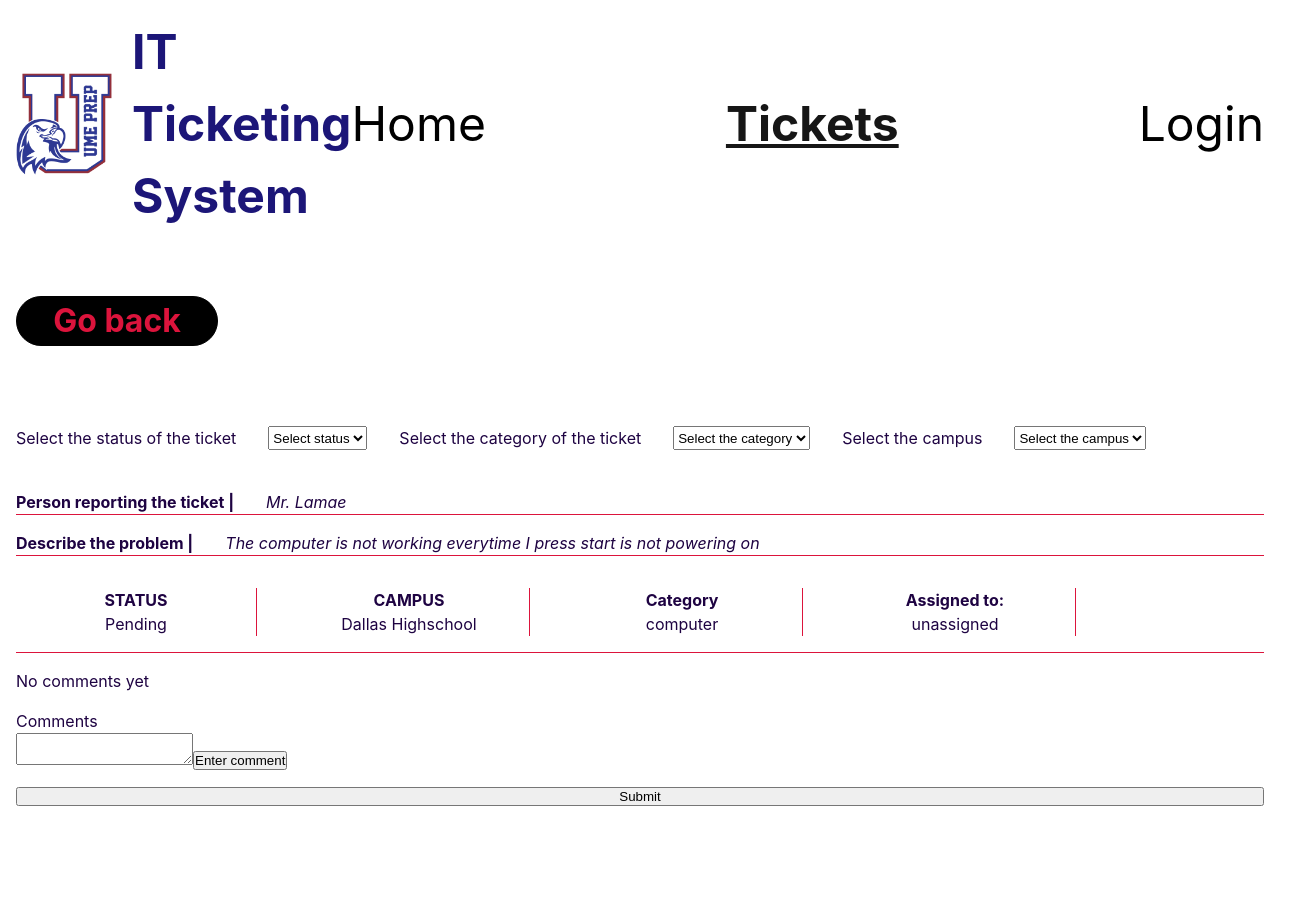
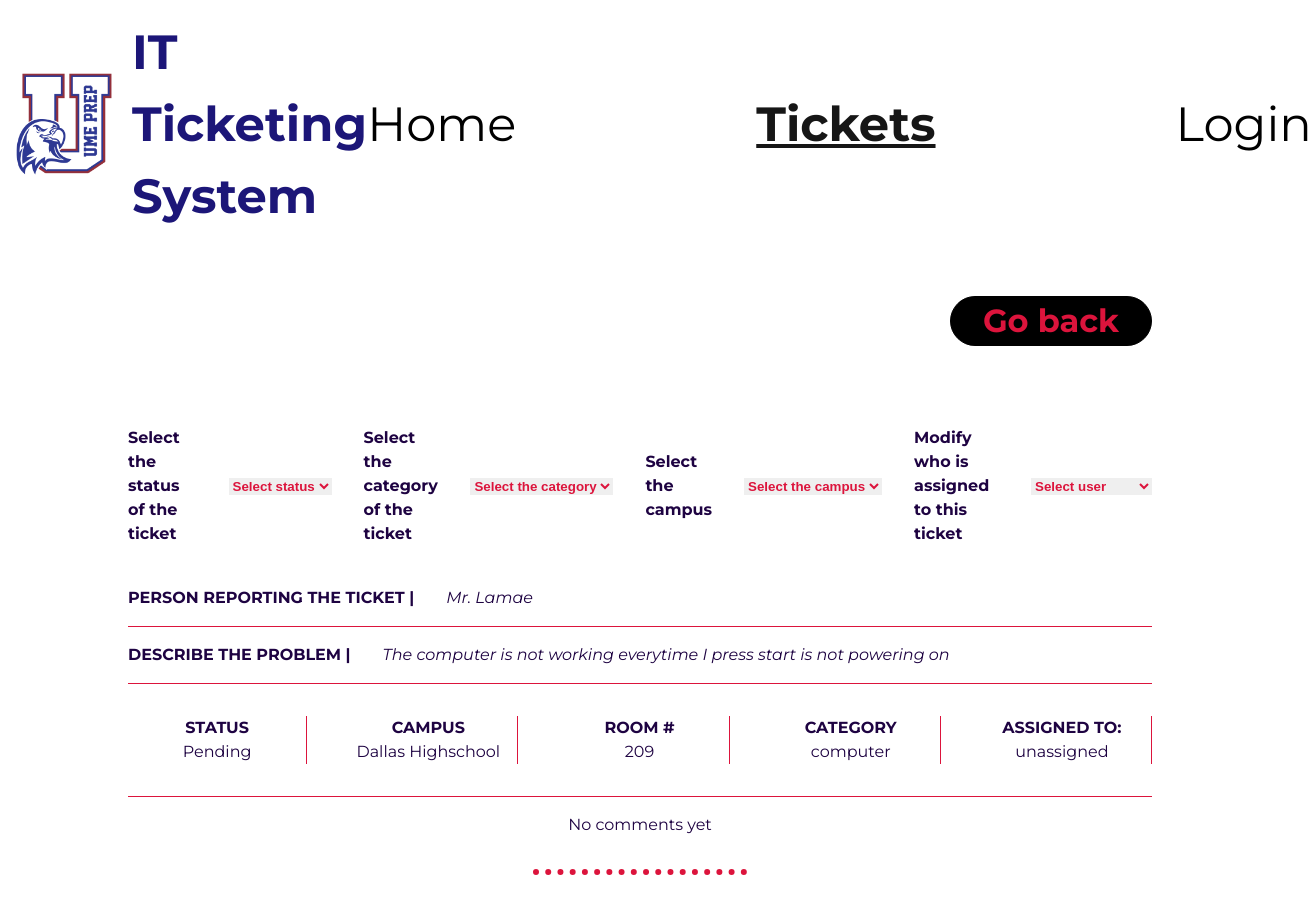
Before and after one commit to jbarriguete86/UME-IT-ticketing-system, a React (Vite) app in the folder IT ticketing system/: page /tickets/1 in a window 1280 px wide. Shown: the top 901 px of the page, 1312 px wide, since content can reach past the window. Before the commit the page ends 806 px from the top, so only its background shows below. Built offline with nearby package versions, Linux system fonts and the light colour scheme.

Commit message:
update_5924
Create the ticket, create the new ticket.

```diff
--- a/IT ticketing system/index.html
+++ b/IT ticketing system/index.html
@@ -4,6 +4,10 @@
     <meta charset="UTF-8" />
     <meta name="viewport" content="width=device-width, initial-scale=1.0" />
     <title>UME IT support ticketing system</title>
+    <link rel="preconnect" href="https://fonts.googleapis.com">
+  <link rel="preconnect" href="https://fonts.gstatic.com" crossorigin>
+  <link href="https://fonts.googleapis.com/css2?family=Montserrat:ital,wght@0,100..900;1,100..900&display=swap" rel="stylesheet">
+
   </head>
   <body>
     <div id="root"></div>
--- a/IT ticketing system/src/App.module.css
+++ b/IT ticketing system/src/App.module.css
@@ -91,7 +91,12 @@ padding-right: 24px;
 
 .create_btn{
     padding: 1em;
-    border-radius: 5px;;
+    border-radius: 35px;
+    border: 1px solid black;
+    background-color: crimson;
+    cursor: pointer;
+    font-size: 1rem;
+    font-weight: bold;
 }
 
 
--- /dev/null
+++ b/IT ticketing system/src/components/NewTicket.jsx
@@ -0,0 +1,16 @@
+import React, {useEffect, useState} from "react"
+import styles from "./components.module.css"
+
+
+export default function NewTicket({onClick}){
+ console.log(onClick)
+    return (
+        <div className={styles.new_ticket_container}>
+            <p onClick={onClick}>X</p>
+            <div className={styles.inner_container}>
+                <p>This is going to be where we're going to have the different field for the new ticket creation</p>
+            </div>
+
+        </div>
+    )
+}
--- a/IT ticketing system/src/components/Ticket.jsx
+++ b/IT ticketing system/src/components/Ticket.jsx
@@ -2,6 +2,7 @@ import React, {useState, useEffect} from "react"
 import { useParams, NavLink } from "react-router-dom"
 import styles from "./components.module.css"
 import { dat } from "../configuration.js"
+
 
 export default function Ticket(){
     const [data, setData]=useState()
@@ -38,9 +39,9 @@ export default function Ticket(){
             ...prevFormData,
             comment:""
         }))
+    }
 
 
-    }
 
     function getLocationName(location) {
         const locationMap = {
@@ -69,6 +70,7 @@ export default function Ticket(){
         )
     })
 
+
     return data && (
         <div className={styles.ticket_section}>
                 <NavLink to="/tickets">Go back</NavLink>
@@ -76,7 +78,7 @@ export default function Ticket(){
                         <label htmlFor="status">Select the status of the ticket</label>
                         <select
                         id="status"
-                        value={FormData.status}
+                        value={formData.status}
                         name="status"
                         onChange={handleChange}
                         >
@@ -96,7 +98,7 @@ export default function Ticket(){
                             <option value="printer">Printer</option>
                             <option value="chromebook">Chromebook</option>
                             <option value="computer">Computer/laptop</option>
-                            <option value="projector">Chromebook</option>
+                            <option value="projector">Projector</option>
                             <option value="other">Other</option>
                         </select>
 
@@ -114,7 +116,20 @@ export default function Ticket(){
                             <option value="duncanville">Duncanville</option>
                             <option value="mansfield">Mansfield</option>
                         </select>
+
+                        <label htmlFor="assigned">Modify who is assigned to this ticket</label>
+                        <select
+                        id="assigned"
+                        value={formData.assigned}
+                        name="assigned"
+                        onChange={handleChange}
+                        >
+                            <option value="">Select user</option>
+                            <option value="Jose Barriguete">Jose Barriguete</option>
+                            <option value="Landy Williams">Landy Williams</option>
+                        </select>
                     </div>
+
                     <div className={styles.ticket_info}>
                         <p>Person reporting the ticket |</p>
                         <p>{data.personReporting}</p>
@@ -124,7 +139,7 @@ export default function Ticket(){
                         <p>{data.description}</p>
                     </div>
 
-                    <div className={styles.ticket_info}>
+                    <div className={`${styles.ticket_info} ${styles.centered}`}>
                         <div>
                             <p>STATUS</p>
                             <p>{data.isSolved ? "Closed" : "Pending"}</p>
@@ -133,6 +148,10 @@ export default function Ticket(){
                         <div>
                             <p>CAMPUS</p>
                             <p>{getLocationName(data.location)}</p>
+                        </div>
+                        <div>
+                            <p>ROOM #</p>
+                            <p>{data.room ? data.room : "Missing information"}</p>
                         </div>
                         <div>
                             <p>Category</p>
@@ -146,8 +165,10 @@ export default function Ticket(){
                     <div className={styles.comments_container}>
                         {data.comments.length > 0 ? commentsEl : "No comments yet"}
                     </div>
-                    <div>
+                    <div className={styles.comment_section}>
+                        <hr/>
                         <p>Comments</p>
+                        <div className={styles.comment_section_inner}>
                             <textarea
                             name="comment"
                             id="comment"
@@ -155,6 +176,7 @@ export default function Ticket(){
                             onChange={handleChange}/>
                             <button className={styles.submitComment} onClick={submitComment}>Enter comment</button>
                         </div>
+                    </div>
 
                     <button className={styles.submit_btn}>Submit</button>
 
--- a/IT ticketing system/src/components/components.module.css
+++ b/IT ticketing system/src/components/components.module.css
@@ -13,7 +13,6 @@ header > nav{
 header{
     justify-content:space-between;
     align-items: center;
-    /* border-bottom: 6px maroon dotted; */
     padding-bottom: 4em;
 }
 
@@ -38,7 +37,9 @@ header{
 .ticket_info,
 .ticket_editing,
 .comments_container,
-.comment_container{
+.comment_container,
+.comment_section,
+.comment_section_inner{
     display: flex;
 }
 
@@ -51,9 +52,14 @@ header{
 
 .ticket_section{
     gap: 1em;
+    align-items: center;
+    padding:  0 7em;
+
 }
 
-.ticket_section > a {
+.ticket_section > a,
+.ticket_section > button,
+.comment_section_inner > button {
     width: 200px;
     cursor: pointer;
     text-decoration: none;
@@ -67,21 +73,41 @@ header{
     background-color: black;
 }
 
+.ticket_section > a{
+    align-self: flex-end;
+
+}
+
 .ticket_editing{
     gap: 2em;
-    margin-bottom: 24px;;
+    margin-bottom: 24px;
+    align-items: center;
+    font-weight: bold;
+}
+
+.ticket_editing > select{
+    border: none;
+    cursor: pointer;
+    color:crimson;
+    font-weight: bold;
 }
 
 
 .ticket_info{
     gap: 2em;
     border-bottom: 1px solid crimson;
+    width: 100%;
+    padding-bottom: 1em;
+}
+
+.centered{
+    justify-content: center;
 }
 
 .ticket_info > p:first-child,
 .ticket_info > div > p:first-child {
     font-weight: bold;
-    /* margin-right: 2em; */
+    text-transform: uppercase;
 }
 
 .ticket_info > p:last-child {
@@ -95,6 +121,109 @@ header{
     width: 15em;
     align-items: center;
     border-right: 1px double crimson;
+}
+
+.ticket_section > button {
+    background-color: rgb(20, 9, 168);
+    align-self: center;
+}
+
+.comment_section{
+    flex-direction: column;
+    align-items: center;
+}
 
 
+
+.comment_section > p{
+    font-size: 2rem;
+    font-weight: bold;
 }
+
+.comment_section_inner{
+    width: 100%;
+    justify-content: center;
+    align-items: center;
+    gap: 2em;
+    padding-top: 2em;
+
+}
+
+.comment_section> hr{
+    border: none;
+    width: 50%;
+    border-bottom: 6px dotted crimson;
+    margin: 1em 0;
+
+}
+
+.comment_section_inner > textarea{
+    min-width: 100%;
+    min-height: 10em;
+    margin-bottom: 1em;
+    resize: none;
+    background: #E1F7F5;
+    border: none;
+    box-shadow: 0 0 10px rgba(220,20,60, .6);
+    font-size: 1rem;
+    font-family: "Montserrat", sans-serif;
+    font-weight: 400;
+
+}
+
+
+.comment_section_inner > button{
+    border: 1px solid black;
+    background-color: crimson;
+    color: black;
+    font-size: 1rem;
+    padding: 1em;
+}
+
+.comments_container{
+    width: 100%;
+    align-items: center;
+    /* border: 1px solid black; */
+}
+
+.comment_container{
+    width: 50%;
+    border: none;
+    border-bottom: 1px double #1C1678;
+    /* padding-bottom: 1em; */
+}
+
+.comment_container > p{
+    align-self: flex-end;
+    margin-top: 1em;
+}
+
+
+
+.comment_container > p > span{
+    font-weight: bold;
+}
+
+.comment_container > div{
+    display: flex;
+    flex-direction: column;
+    margin-bottom: 1em;;
+}
+
+/* NEW TICKET */
+
+.new_ticket_container{
+    border: 1px black solid;
+    position:absolute;
+    display: flex;
+    width: 500px;
+    height: 500px;
+    background-color: white;
+    align-items: center;
+    justify-content: center;
+    flex-direction: column;
+}
+
+.new_ticket_container > p{
+    cursor: pointer;
+}
--- a/IT ticketing system/src/configuration.js
+++ b/IT ticketing system/src/configuration.js
@@ -18,7 +18,7 @@ export const dat = [
     description: "Upstair printer jamming every other print",
     personReporting: "Mr. Loomis",
     location:"dallasElementary",
-    room:"teacher workroom",
+    room:"",
     category:"printer",
     isAssigned: false,
     personAssigned:"",
--- a/IT ticketing system/src/index.css
+++ b/IT ticketing system/src/index.css
@@ -9,4 +9,8 @@
   line-height: 1.5;
   font-weight: 400;
   color: #1E0342;
+  font-family: "Montserrat", sans-serif;
+  font-optical-sizing: auto;
+  font-weight: 400;
+  font-style: normal;
 }
--- a/IT ticketing system/src/pages/Tickets.jsx
+++ b/IT ticketing system/src/pages/Tickets.jsx
@@ -1,6 +1,7 @@
 import React, {useEffect, useState} from "react"
 import styles from "../App.module.css"
 import {dat} from "../configuration.js"
+import NewTicket from "../components/NewTicket.jsx"
 
 export default function Tickets(){
     const [data, setData]= useState([])
@@ -10,6 +11,7 @@ export default function Tickets(){
         ticket:"",
         campus:""
     })
+    const [newTicket, setNewTicket]=useState(false)
 
     useEffect(()=>{
         getData()
@@ -26,7 +28,9 @@ export default function Tickets(){
         }))
     }
 
-    console.log(data)
+    function createNewTicket(){
+        setNewTicket(prevState=>!prevState)
+    }
 
     const tickets=data.map(element=> {
         const {id, category, isAssigned, isSolved, location, personAssigned, personReporting} = element
@@ -51,6 +55,7 @@ export default function Tickets(){
 
     return (
         <div className={styles.tickets_main}>
+            {newTicket && <NewTicket onClick={()=>createNewTicket()}/>}
             <div className={styles.tickets_selectors}>
                 <select
                 id="filter"
@@ -99,7 +104,7 @@ export default function Tickets(){
                 value={formData.ticket}
                 onChange={handleChange}
                 />
-                <button className={styles.create_btn}>Create new</button>
+                <button className={styles.create_btn} onClick={setNewTicket}>Create new</button>
             </div>
             <div className={styles.tickets_container}>
             <p>Tickets</p>
```
Lines whose indentation alone changed are shown as unchanged.
